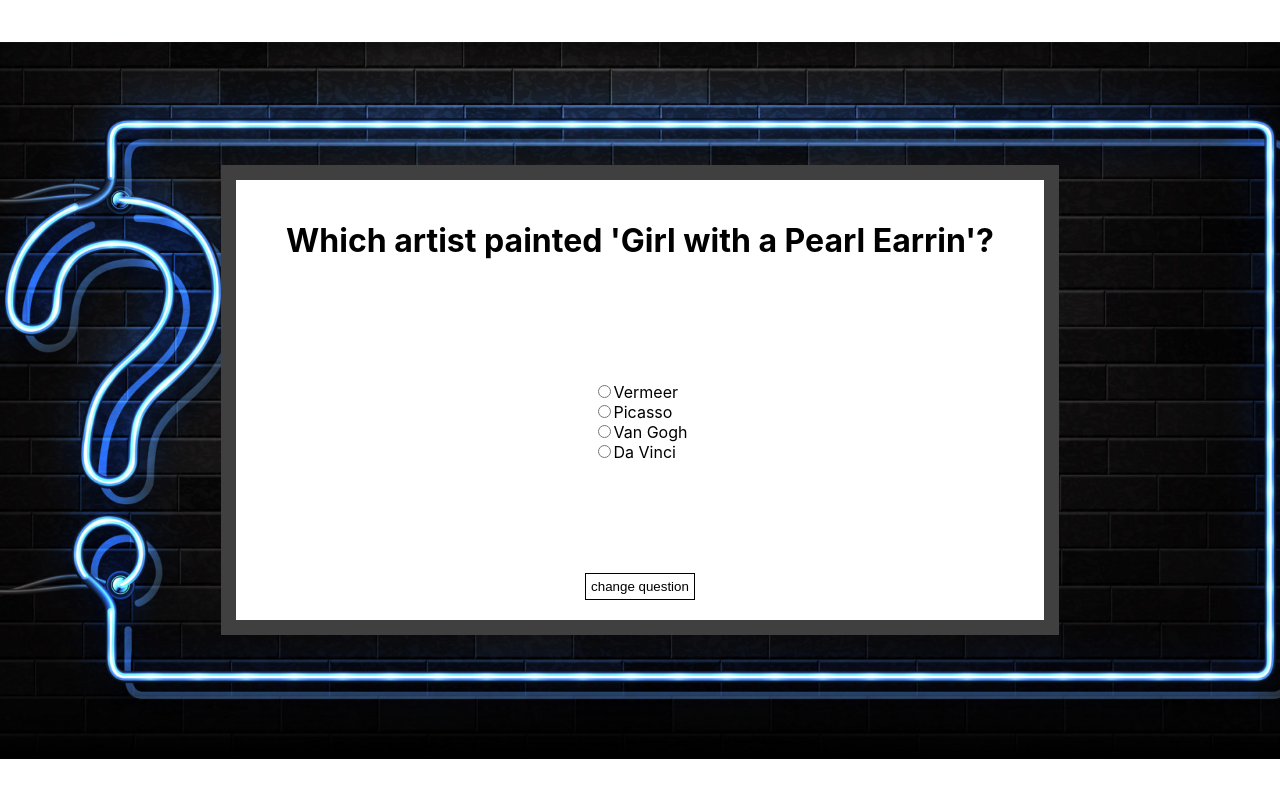
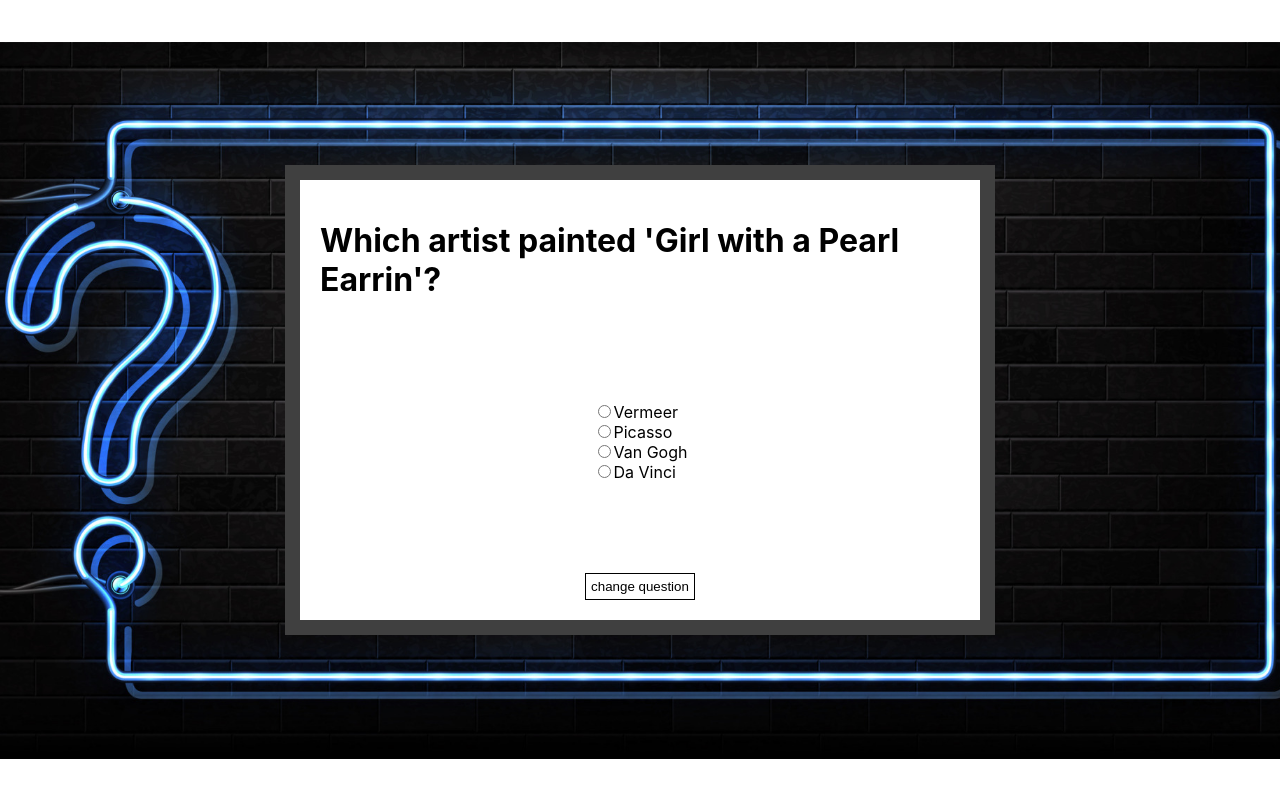
Before and after one commit to kmchuc/tandem-app, a React (Create React App) app: page / in a window 1280 px wide. Built offline with nearby package versions, Linux system fonts and the light colour scheme.

Commit message:
finish page styling

```diff
--- a/src/App.css
+++ b/src/App.css
@@ -37,13 +37,13 @@
   }
 }
 
-.trivia-play {
+.trivia-play, .finish {
   display: flex;
   justify-content: space-between;
   align-items: center;
   flex-direction: column;
   height: 50%;
-  width: 60%;
+  width: 50%;
   border: 15px solid #404040;
   padding: 20px;
   background-color: white;
--- a/src/components/TriviaFinish.js
+++ b/src/components/TriviaFinish.js
@@ -2,7 +2,7 @@ import React from 'react';
 
 const TriviaFinish = ({score}) => {
   return(
-    <div>
+    <div className="finish">
       <h1>TriviaFinish</h1>
       <h2>Total Score: { score }</h2>
       <button onClick={e => window.location.reload()}>Replay</button>
```
